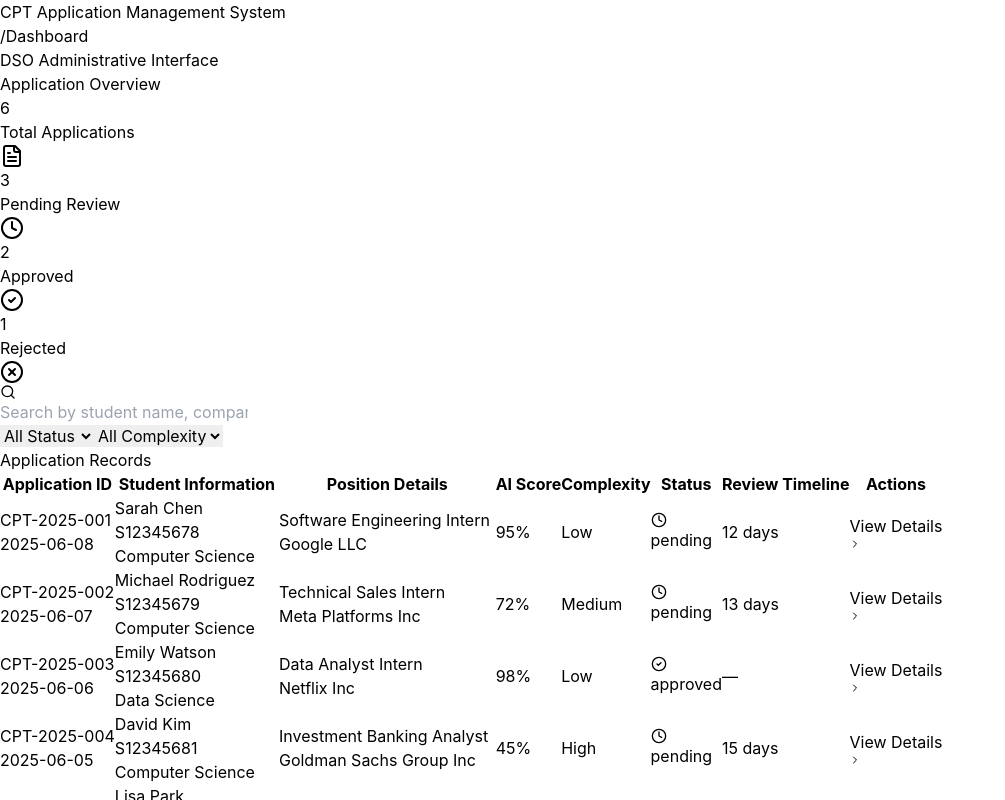
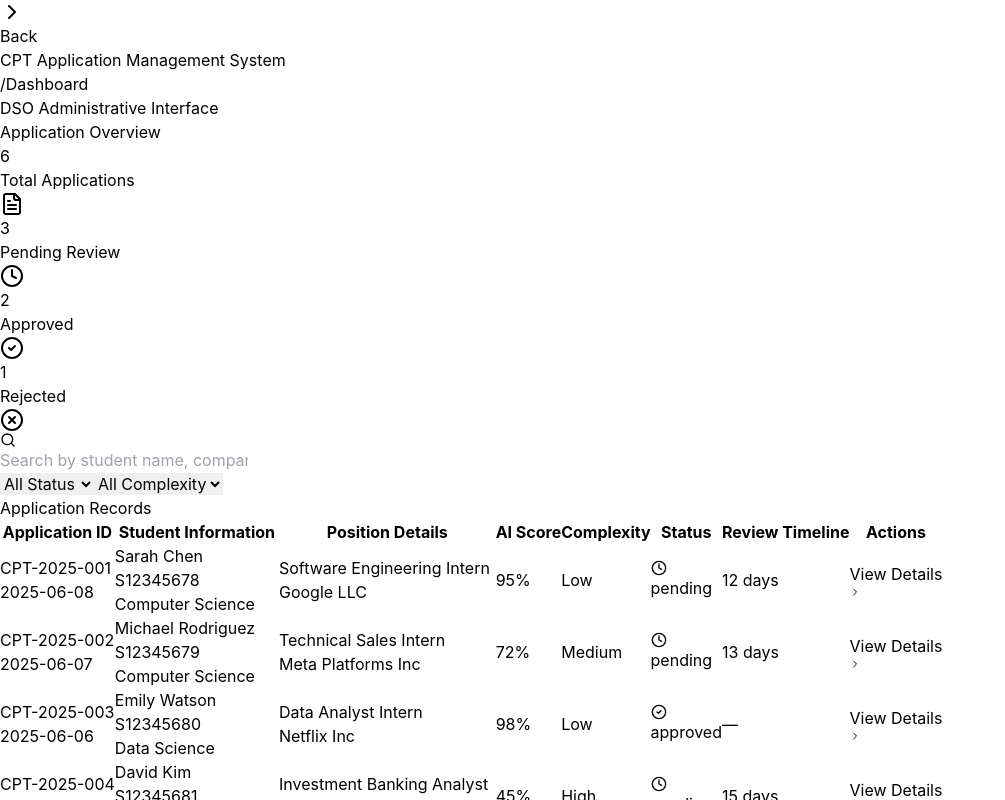
Before and after one commit to AmolMendonca/klyro-vercel, a React (Vite) app: page /cpt in a window 1280 px wide. Shown: the top 800 px of the page, without its empty margins (0-1005 px from the left). Built offline with nearby package versions, Linux system fonts and the light colour scheme.

Commit message:
Bug fixes

```diff
--- a/src/CPT.jsx
+++ b/src/CPT.jsx
@@ -336,10 +336,16 @@
       <header className="bg-white border-b border-gray-200">
         <div className="max-w-7xl mx-auto px-4 sm:px-6 lg:px-8">
 <div className="flex justify-between items-center py-4">
+  <div className="flex items-center space-x-4">
+    <Link to="/" className="inline-flex items-center text-sm text-gray-600 hover:text-gray-900">
+      <ChevronRight className="rotate-180 mr-1 w-4 h-4" />
+      <span>Back</span>
+    </Link>
     <div className="flex items-center space-x-2">
       <h1 className="text-xl font-medium text-gray-900">CPT Application Management System</h1>
       <span className="text-gray-400">/</span>
       <span className="text-sm text-gray-600">Dashboard</span>
+    </div>
   </div>
   <div className="text-sm text-gray-500">
     DSO Administrative Interface
@@ -349,6 +355,8 @@
       </header>
 
       <div className="max-w-7xl mx-auto px-4 sm:px-6 lg:px-8 py-8">
+
+
         {/* Enhanced Overview Section */}
         <section className="mb-8">
           <h2 className="text-lg font-medium text-gray-900 mb-6">Application Overview</h2>
```
Lines whose indentation alone changed are shown as unchanged.
